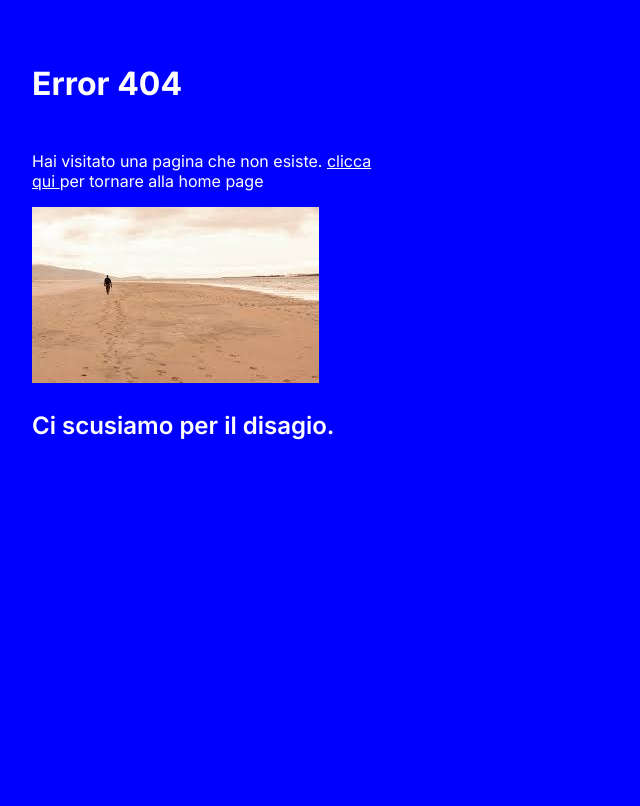
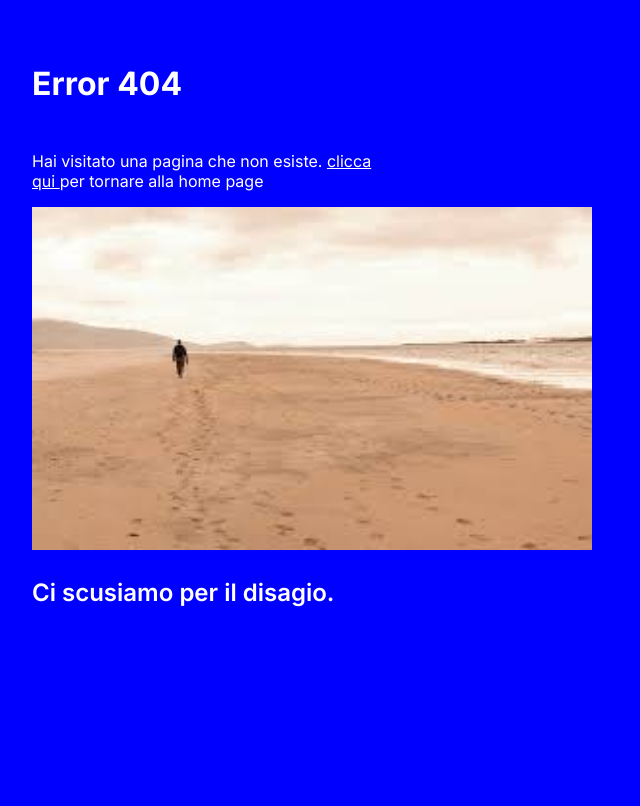
Before and after one commit to giacomoorl/progetto-TecWeb-2, a PHP site: page /error404.html in a window 1280 px wide. Shown: the top 806 px of the page, without its empty margins (0-640 px from the left). Before the commit the page ends 440 px from the top, so only its background shows below. Run offline with PHP 8.4, Linux system fonts and the light colour scheme.

Commit message:
modifica

```diff
--- a/error404.html
+++ b/error404.html
@@ -21,7 +21,7 @@
 				<a href="post/post.html"> clicca qui </a > per tornare alla home page
 			</p>
 
-			<img src="smarrimento.jpg" alt="immagine di avvertimento">
+			<img id="img_error" src="smarrimento.jpg" alt="immagine di avvertimento">
 
 		 <h2>Ci scusiamo per il disagio.</h2>
 	    </main>
--- a/index.css
+++ b/index.css
@@ -248,9 +248,12 @@ form .submit {
 #error404{
  background-color: blue;
  color: white;
-
+ overflow: hidden;
 }
 #error404 a{
  color:white;
 }
+#img_error{
+	width:35em;
+}
 /*------------FINE STILE PAGINA ERRORE---------------*/
```
